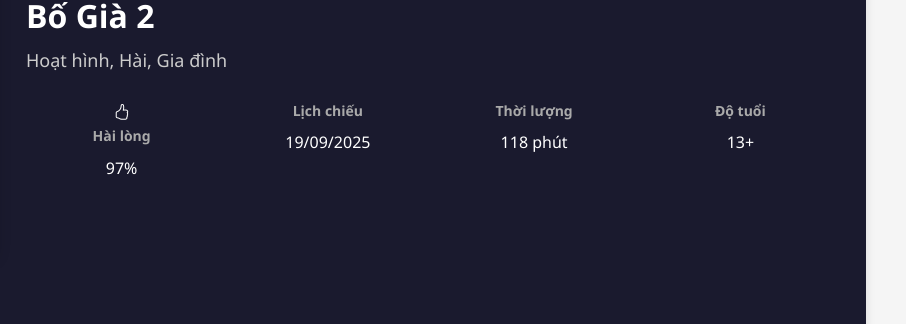
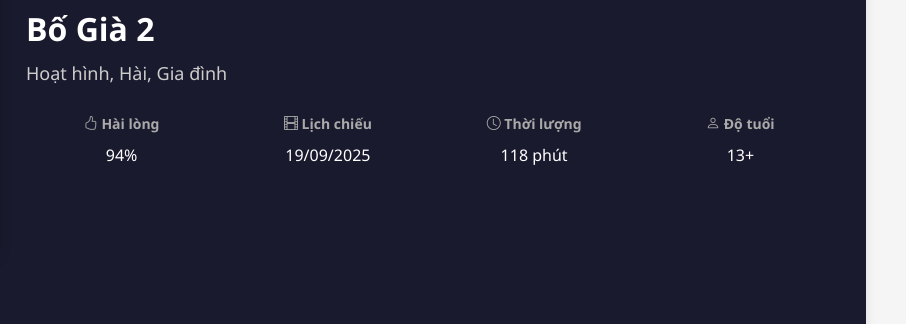
Before and after one commit to u0543a-coding/Film4U, a plain HTML site: page html/film-information.html in a window 1280 px wide. Shown: the part 175-499 px from the top of the page, 374-1280 px from the left. Drawn offline with nearby package versions, Linux system fonts and the light colour scheme.

Commit message:
add icons

```diff
--- a/html/film-information.html
+++ b/html/film-information.html
@@ -26,20 +26,19 @@
 
         <div class="xemchitiet-movie-details">
           <div class="xemchitiet-detail-item">
-            <i class="bi bi-hand-thumbs-up"></i>
-            <span class="xemchitiet-detail-label">Hài lòng</span>
-            <span class="xemchitiet-detail-value">97%</span>
+            <span class="xemchitiet-detail-label"> <i class="bi bi-hand-thumbs-up"></i> Hài lòng</span>
+            <span class="xemchitiet-detail-value">94%</span>
           </div>
           <div class="xemchitiet-detail-item">
-            <span class="xemchitiet-detail-label">Lịch chiếu</span>
+            <span class="xemchitiet-detail-label"> <i class="bi bi-film"></i> Lịch chiếu</span>
             <span class="xemchitiet-detail-value">19/09/2025</span>
           </div>
           <div class="xemchitiet-detail-item">
-            <span class="xemchitiet-detail-label">Thời lượng</span>
+            <span class="xemchitiet-detail-label"> <i class="bi bi-clock"></i> Thời lượng</span>
             <span class="xemchitiet-detail-value">118 phút</span>
           </div>
           <div class="xemchitiet-detail-item">
-            <span class="xemchitiet-detail-label">Độ tuổi</span>
+            <span class="xemchitiet-detail-label"> <i class="bi bi-person"></i> Độ tuổi</span>
             <span class="xemchitiet-detail-value">13+</span>
           </div>
         </div>
```
